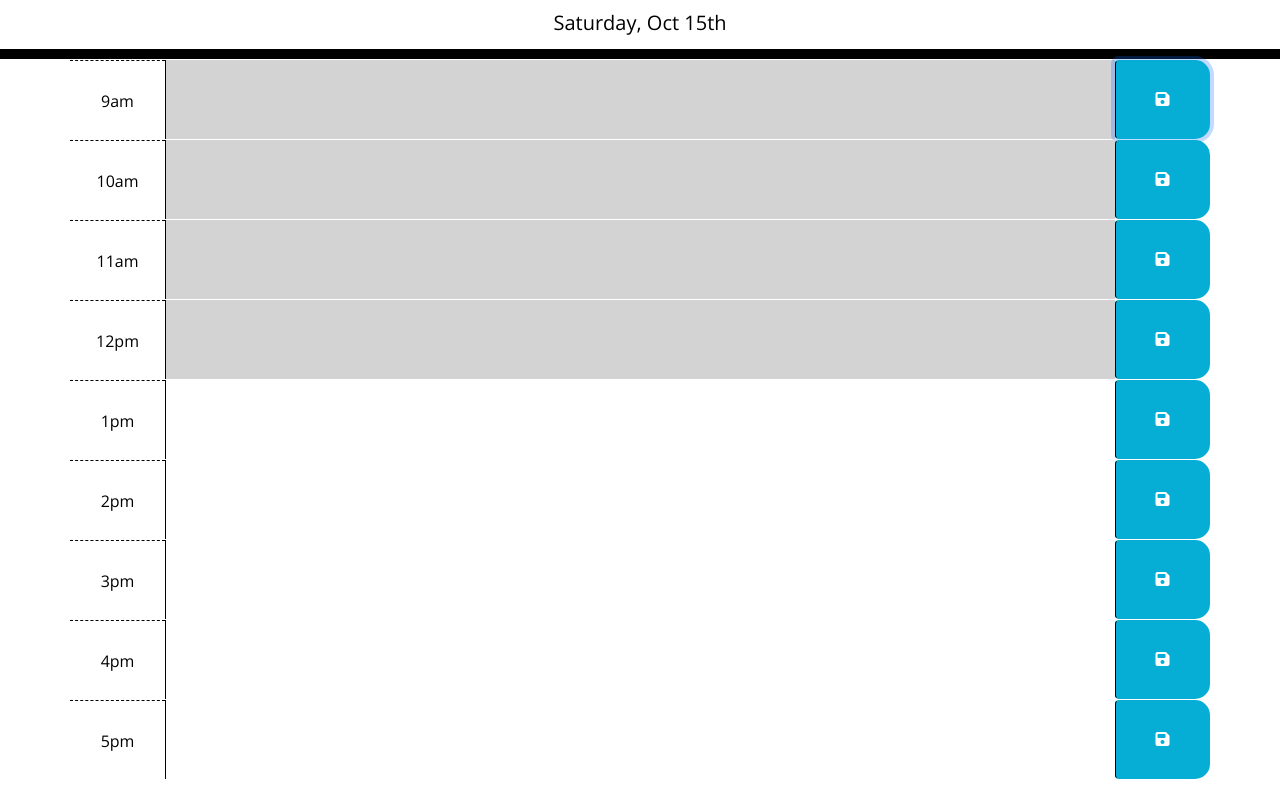
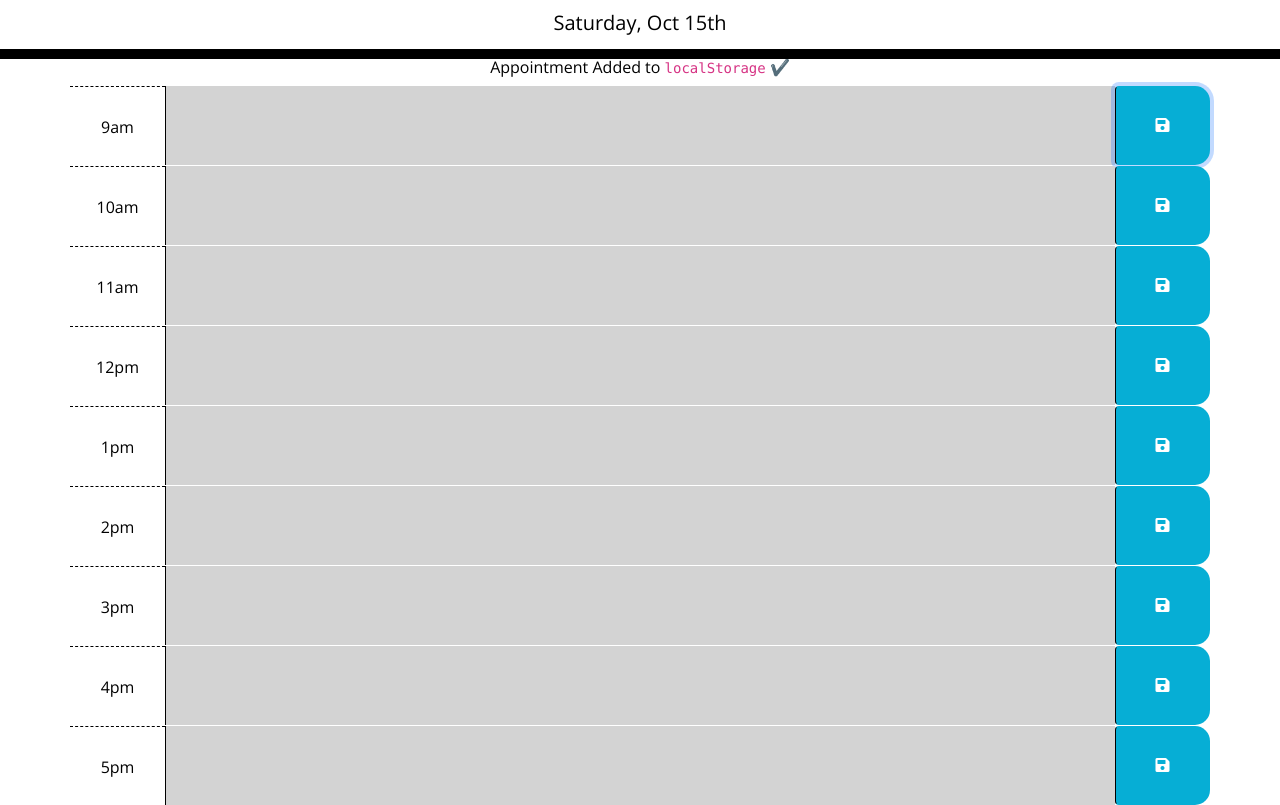
Before and after one commit to jlewisit/work-day-scheduler, a plain HTML site: page index.html in a window 1280 px wide. Both pictures are taken after a click on the button 1162 px from the left and 207 px from the top of the page. Shown: the part 108-913 px from the top of the page. Before the commit the page ends 887 px from the top, so only its background shows below. Drawn offline with nearby package versions, Linux system fonts and the light colour scheme; a web font is replaced by a local one.

Commit message:
save notification functioning

```diff
--- a/Develop/script.js
+++ b/Develop/script.js
@@ -4,24 +4,23 @@ $("#currentDay").text(today);
 
 var currentTime = moment();
 
-// displayTime.textContent = currentTime.format("dddd, MMMM Do")
-
-$(".saveBtn").on("click", function() {
+// listen for save button clicks
+$('.saveBtn').on('click', function() {
     // get row text field class and row id values
-    var value = $(this).siblings("description").val();
-    var time = $(this).parent().attr("id");
-
+    var value = $(this).siblings('description').val();
+    var time = $(this).parent().attr('id');
     // save to localStorage
     localStorage.setItem(time /* aka KEY = row id */, value /* text in the text area */);
+    // Show notification that item was saved to localStorage by adding class 'show'
+    $('.notification').addClass('show');
+    // Timeout to remove 'show' class after 5 seconds
+    setTimeout(function() {
+        $('.notification').removeClass('show');
+    }, 5000);
 });
 
 // load any saved data from localStorage
 // localStorage KEY is also the row id
-
-// // Static 9AM in moment.js
-// var nine = moment().format('09:00');
-// $("#hour1").text(nine);
-
 // 9
 $("#hour9-row .description").val(localStorage.getItem("hour9-row"));
 
--- a/index.html
+++ b/index.html
@@ -10,7 +10,7 @@
     <link href="https://fonts.googleapis.com/css?family=Open+Sans&display=swap"
       rel="stylesheet"/>
     <link rel="stylesheet" href="https://cdnjs.cloudflare.com/ajax/libs/open-iconic/1.1.1/font/css/open-iconic-bootstrap.min.css" />
-    <link rel="stylesheet" href="path/to/font-awesome/css/font-awesome.min.css">
+    <!-- <link rel="stylesheet" href="path/to/font-awesome/css/font-awesome.min.css"> -->
     <link rel="stylesheet" href="./Develop/style.css"/>
     <title>Work Day Scheduler</title>
   </head>
@@ -63,7 +63,7 @@
         <div class="col-md-1 hour">
           1pm
         </div>
-        <textarea class="col-md-10 description" id="1-text"></textarea>
+        <textarea class="col-md-10 description" id="13-text"></textarea>
         <button class="btn col-md-1 saveBtn"><i class="fas fa-save"></i></button>
       </div>
 
@@ -71,7 +71,7 @@
         <div class="col-md-1 hour">
           2pm
         </div>
-        <textarea class="col-md-10 description" id="2-text"></textarea>
+        <textarea class="col-md-10 description" id="14-text"></textarea>
         <button class="btn col-md-1 saveBtn"><i class="fas fa-save"></i></button>
       </div>
 
@@ -79,7 +79,7 @@
         <div class="col-md-1 hour">
           3pm
         </div>
-        <textarea class="col-md-10 description" id="3-text"></textarea>
+        <textarea class="col-md-10 description" id="15-text"></textarea>
         <button class="btn col-md-1 saveBtn"><i class="fas fa-save"></i></button>
       </div>
 
@@ -87,7 +87,7 @@
         <div class="col-md-1 hour">
           4pm
         </div>
-        <textarea class="col-md-10 description" id="4-text"></textarea>
+        <textarea class="col-md-10 description" id="16-text"></textarea>
         <button class="btn col-md-1 saveBtn"><i class="fas fa-save"></i></button>
       </div>
 
@@ -95,7 +95,7 @@
         <div class="col-md-1 hour">
           5pm
         </div>
-        <textarea class="col-md-10 description" id="5-text"></textarea>
+        <textarea class="col-md-10 description" id="17-text"></textarea>
         <button class="btn col-md-1 saveBtn"><i class="fas fa-save"></i></button>
       </div>
 
```
